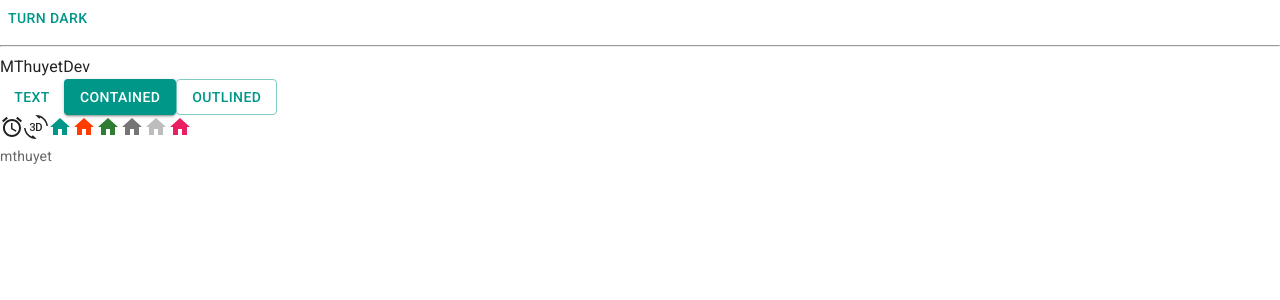
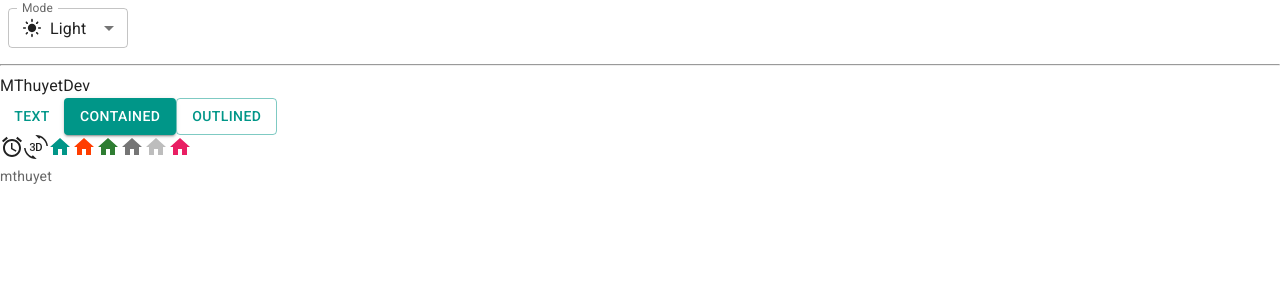
Before and after one commit to MThuyet/trello-web, a React (Vite) app: page / in a window 1280 px wide. Shown: the top 300 px of the page. Built offline with nearby package versions, Linux system fonts and the light colour scheme.

Commit message:
update: mode with MUI

```diff
--- a/src/App.jsx
+++ b/src/App.jsx
@@ -5,23 +5,71 @@
 import { pink } from '@mui/material/colors'
 import Typography from '@mui/material/Typography'
 import { useColorScheme } from '@mui/material/styles'
+import useMediaQuery from '@mui/material/useMediaQuery'
+import InputLabel from '@mui/material/InputLabel'
+import MenuItem from '@mui/material/MenuItem'
+import FormControl from '@mui/material/FormControl'
+import Select from '@mui/material/Select'
+import LightModeIcon from '@mui/icons-material/LightMode'
+import DarkModeIcon from '@mui/icons-material/DarkMode'
+import SettingsBrightnessIcon from '@mui/icons-material/SettingsBrightness'
+import Box from '@mui/material/Box'
 
-function ModeToggle() {
+function ModeSelect() {
   const { mode, setMode } = useColorScheme()
+  const handleChange = (event) => {
+    const selectedMode = event.target.value
+    setMode(selectedMode)
+  }
+
   return (
-    <Button
-      onClick={() => {
-        setMode(mode === 'light' ? 'dark' : 'light')
-      }}>
-      {mode === 'light' ? 'Turn dark' : 'Turn light'}
-    </Button>
+    <FormControl sx={{ m: 1, minWidth: 120 }} size="small">
+      <InputLabel id="label-select-dart-light-mode">Mode</InputLabel>
+      <Select labelId="label-select-dart-light-mode" id="select-dart-light-mode" value={mode} label="Mode" onChange={handleChange}>
+        <MenuItem value="light">
+          <Box sx={{ display: 'flex', alignItems: 'center', gap: 1 }}>
+            <LightModeIcon fontSize="small" />
+            Light
+          </Box>
+        </MenuItem>
+        <MenuItem value="dark">
+          <Box sx={{ display: 'flex', alignItems: 'center', gap: 1 }}>
+            <DarkModeIcon fontSize="small" />
+            Dark
+          </Box>
+        </MenuItem>
+        <MenuItem value="system">
+          <Box sx={{ display: 'flex', alignItems: 'center', gap: 1 }}>
+            <SettingsBrightnessIcon fontSize="small" />
+            System
+          </Box>
+        </MenuItem>
+      </Select>
+    </FormControl>
   )
 }
+
+// function ModeToggle() {
+//   const { mode, setMode } = useColorScheme()
+//   const prefersDarkMode = useMediaQuery('(prefers-color-scheme: dark)')
+//   const prefersLightMode = useMediaQuery('(prefers-color-scheme: light)')
+//   console.log('prefersDarkMode', prefersDarkMode)
+//   console.log('prefersLightMode', prefersLightMode)
+
+//   return (
+//     <Button
+//       onClick={() => {
+//         setMode(mode === 'light' ? 'dark' : 'light')
+//       }}>
+//       {mode === 'light' ? 'Turn dark' : 'Turn light'}
+//     </Button>
+//   )
+// }
 
 function App() {
   return (
     <>
-      <ModeToggle />
+      <ModeSelect />
       <hr />
       <div>MThuyetDev</div>
       <Button variant="text">Text</Button>
```
